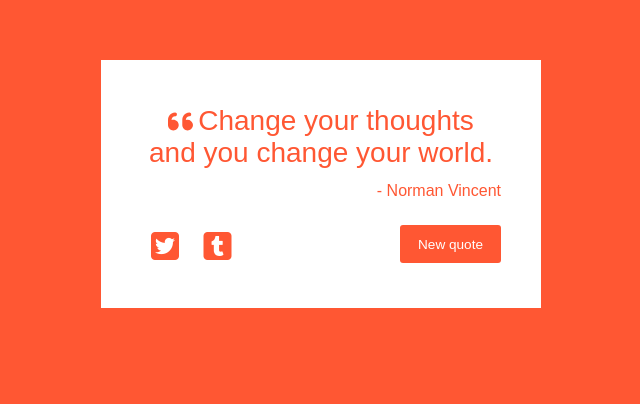
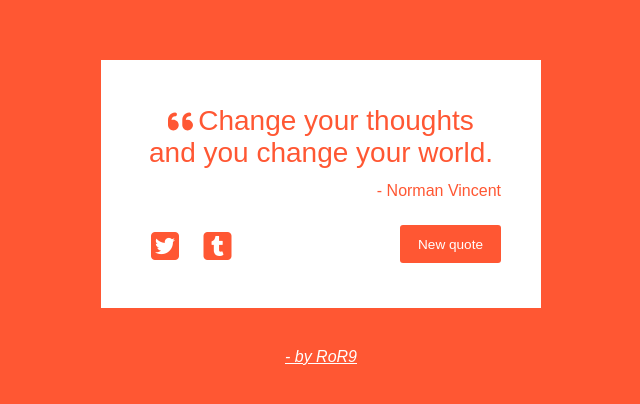
Before and after one commit to RoR9/Random-Quote-Machine, a plain HTML site: page index.html in a window 1280 px wide. Shown: the part 140-544 px from the top of the page, 319-959 px from the left. Drawn offline with Linux system fonts and the light colour scheme.

Commit message:
Added creator name

```diff
--- a/index.html
+++ b/index.html
@@ -23,8 +23,11 @@
                 <button class="btn-change">New quote</button>
 
             </div>
+        <div class="quote_creator">- by RoR9</div>
         </div>
+
     </div>
+
 </div>
     <script src="script.js"></script>
 </body>
--- a/style.scss
+++ b/style.scss
@@ -14,7 +14,7 @@ body{
 }
 
 .quote_machine {
-
+    position: relative;
     margin:20px;
 
 }
@@ -109,3 +109,17 @@ body{
     80%   { opacity: 0.7; }
     100%  { opacity: 1; }
   }
+
+
+.quote_creator {
+    display: flex;
+    width: 100%;
+    justify-content: center;
+    align-items: center;
+    position: absolute;
+    transform: translate(0,5rem);
+    color: #fff;
+    font-style: italic;
+    font-weight: 400;
+    text-decoration: underline;
+}
```
Also changed, not shown: style.css, 1 other file.
